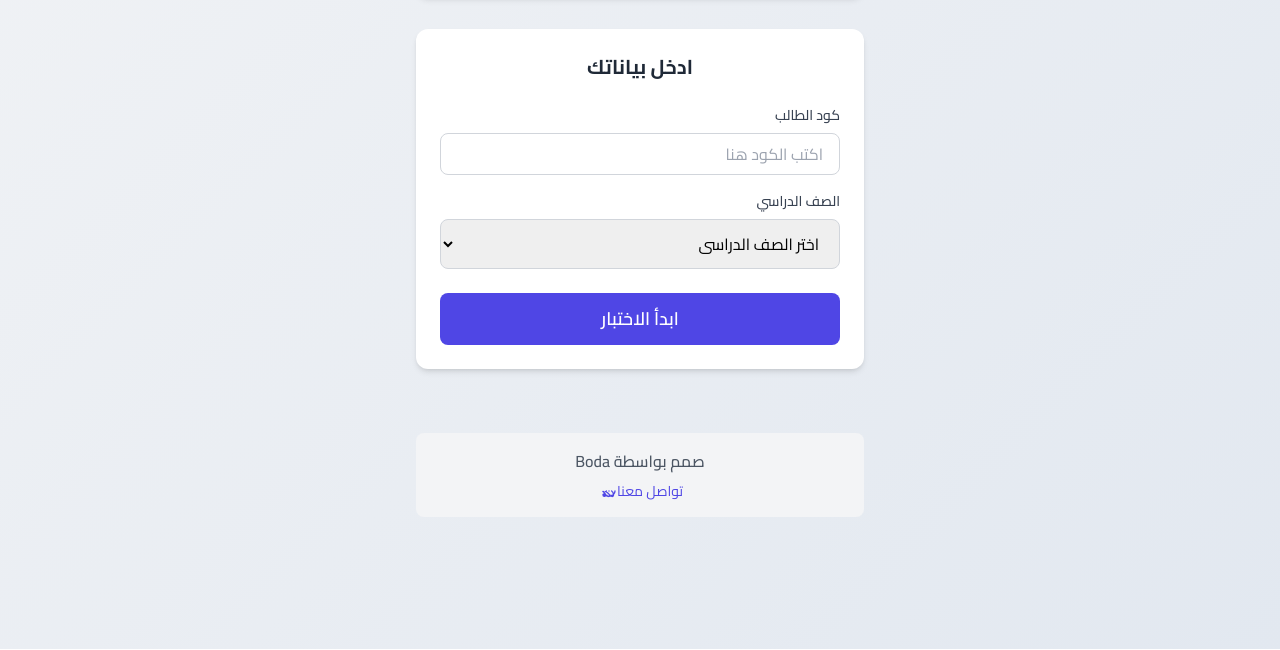
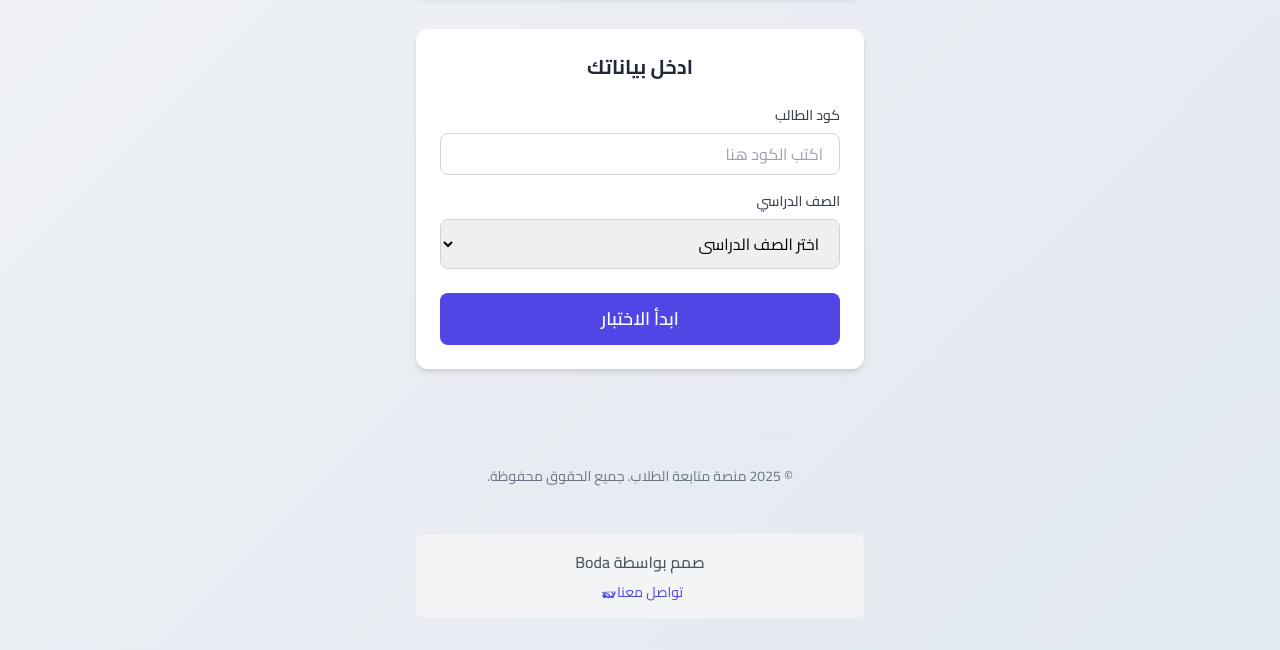
Before and after one commit to man9000442-hub/test, a plain HTML site: page website/Quiz/index.html in a window 1280 px wide. Shown: the part 151-801 px from the top of the page. Drawn offline with nearby package versions, Linux system fonts and the light colour scheme.

Commit message:
Update index.html

```diff
--- a/website/Quiz/index.html
+++ b/website/Quiz/index.html
@@ -209,7 +209,10 @@
   </div>
 
 
-
+  <!-- Footer -->
+  <footer class="max-w-md mx-auto mt-12 pt-8 border-t border-gray-200 text-center animate__animated animate__fadeInUp">
+    <p class="text-gray-500 text-sm">© 2025 منصة متابعة الطلاب. جميع الحقوق محفوظة.</p>
+  </footer>
 
 
 
```
